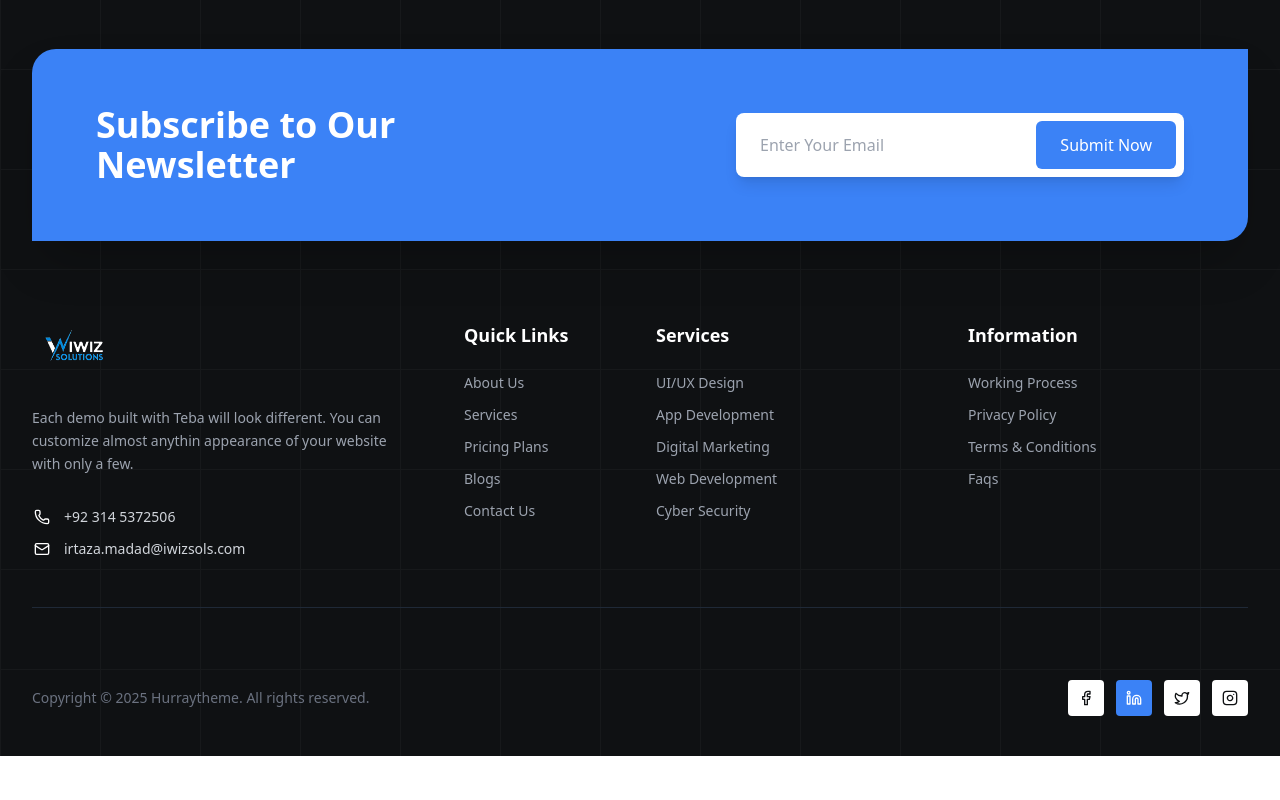
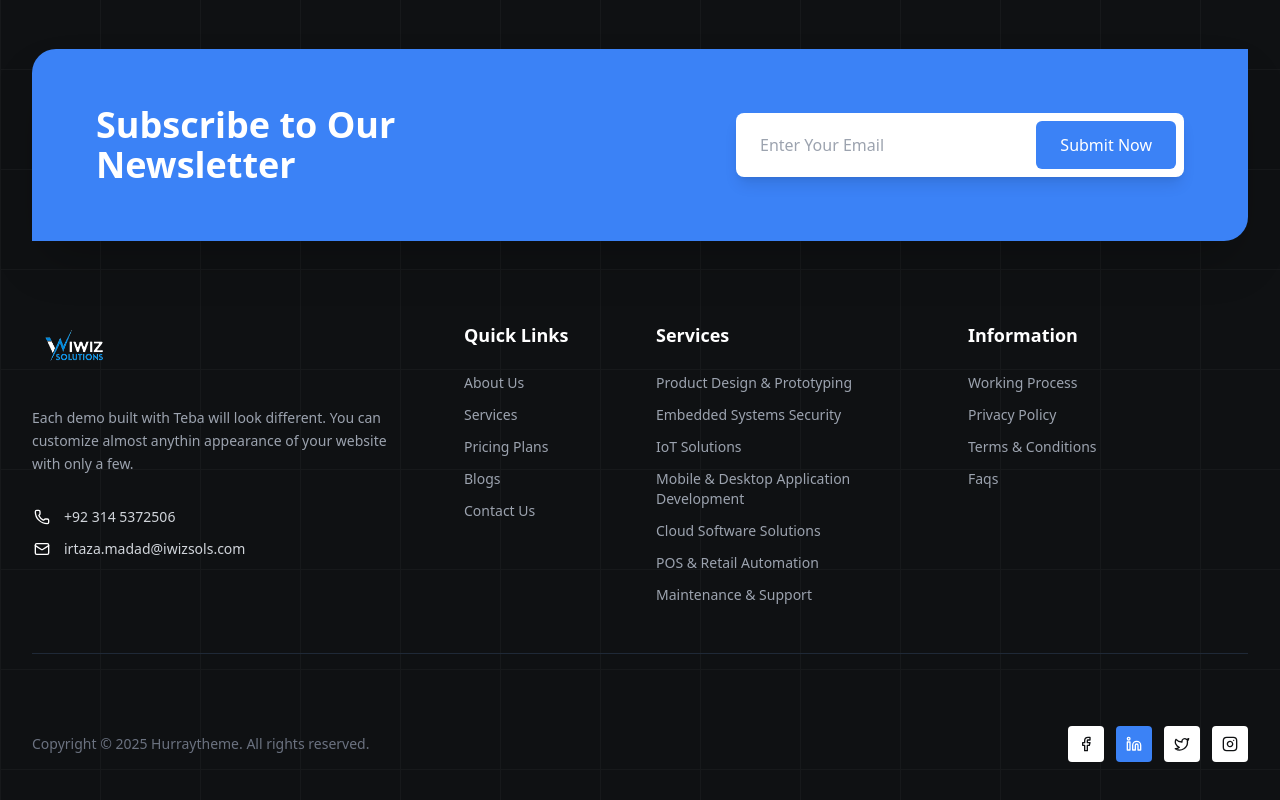
Before and after one commit to zohaibyounas/new-iwiz-sols-site, a Next.js app: page / in a window 1280 px wide. Shown: the part 6568-7368 px from the top of the page. Before the commit the page ends 7324 px from the top, so only its background shows below. Built offline with nearby package versions, Linux system fonts and the light colour scheme.

Commit message:
fix footer

```diff
--- a/components/layout/Footer.tsx
+++ b/components/layout/Footer.tsx
@@ -169,42 +169,58 @@ const Footer = () => {
             <ul className="space-y-3 text-gray-400 text-sm">
               <li>
                 <Link
-                  href="/ui-ux"
+                  href="/services/Product-Design-&-Prototyping"
                   className="hover:text-blue-500 transition-colors"
                 >
-                  UI/UX Design
+                  Product Design & Prototyping
                 </Link>
               </li>
               <li>
                 <Link
-                  href="/app-dev"
+                  href="/services/Embedded-Systems-Security"
                   className="hover:text-blue-500 transition-colors"
                 >
-                  App Development
+                  Embedded Systems Security
                 </Link>
               </li>
               <li>
                 <Link
-                  href="/marketing"
+                  href="/services/IoT-Solutions"
                   className="hover:text-blue-500 transition-colors"
                 >
-                  Digital Marketing
+                  IoT Solutions
                 </Link>
               </li>
               <li>
                 <Link
-                  href="/web-dev"
+                  href="/services/Mobile-&-Desktop-Application-Development"
                   className="hover:text-blue-500 transition-colors"
                 >
-                  Web Development
+                  Mobile & Desktop Application Development
                 </Link>
               </li>
               <li>
                 <Link
-                  href="/security"
+                  href="/services/Cloud-Software-Solutions"
                   className="hover:text-blue-500 transition-colors"
                 >
-                  Cyber Security
+                  Cloud Software Solutions
+                </Link>
+              </li>
+              <li>
+                <Link
+                  href="/services/POS-&-Retail-Automation"
+                  className="hover:text-blue-500 transition-colors"
+                >
+                  POS & Retail Automation
+                </Link>
+              </li>
+              <li>
+                <Link
+                  href="/services/Maintenance-&-Support"
+                  className="hover:text-blue-500 transition-colors"
+                >
+                  Maintenance & Support
                 </Link>
               </li>
             </ul>
```
